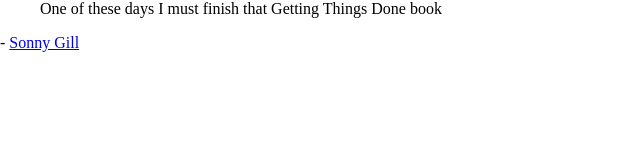
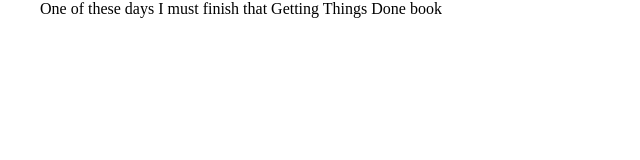
Before and after one commit to sonnygill/sonnygill.github.com, a plain HTML site: page index.html in a window 1280 px wide. Shown: the whole page, without its empty margins (0-640 px from the left). Drawn offline with Linux system fonts and the light colour scheme.

Commit message:
Update index.html

```diff
--- a/index.html
+++ b/index.html
@@ -1,6 +1,6 @@
 <html>
 <style>body,html{padding:0px;margin:0px;}</style>
 <body>
-  <blockquote>One of these days I must finish that Getting Things Done book</blockquote> - <a href="http://sonnygill.net">Sonny Gill</a>
+  <blockquote>One of these days I must finish that Getting Things Done book</blockquote>
 </body>
 </html>
```
